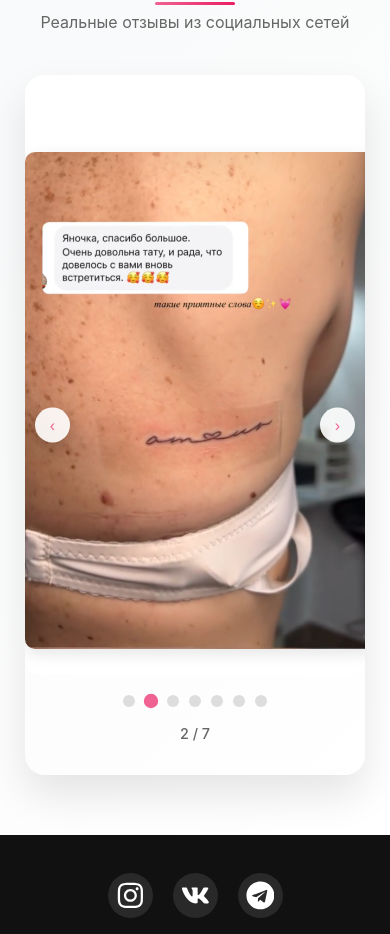
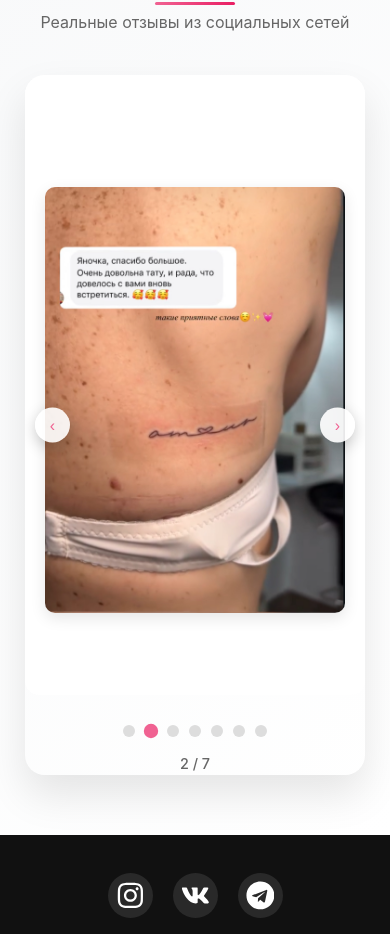
Before and after one commit to PashaMUT/xoxo, a React (Vite) app: page / in a window 390 px wide. Shown: the part 6998-7932 px from the top of the page. Built offline with nearby package versions, Linux system fonts and the light colour scheme.

Commit message:
prod. 3.3

```diff
--- a/src/index.css
+++ b/src/index.css
@@ -710,6 +710,7 @@ body {
   overflow: hidden;
   border-radius: 15px;
   background: white;
+  height: 620px;
 
 }
 
@@ -1162,7 +1163,7 @@ body {
   }
 
   .carousel-indicators {
-    margin-top: 20px;
+    margin-top: 30px;
   }
 
   .footer {
@@ -1406,6 +1407,7 @@ body {
 
   .review-image {
     max-height: 550px;
+    max-width: 300px;
   }
 
   .carousel-btn {
```
